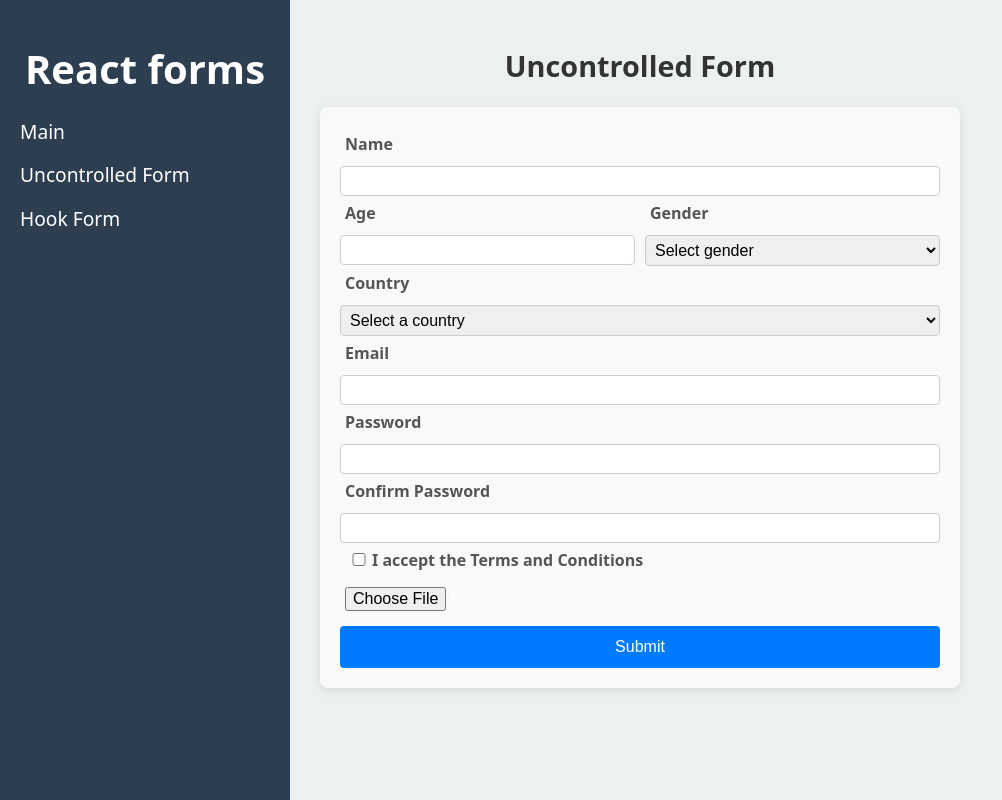
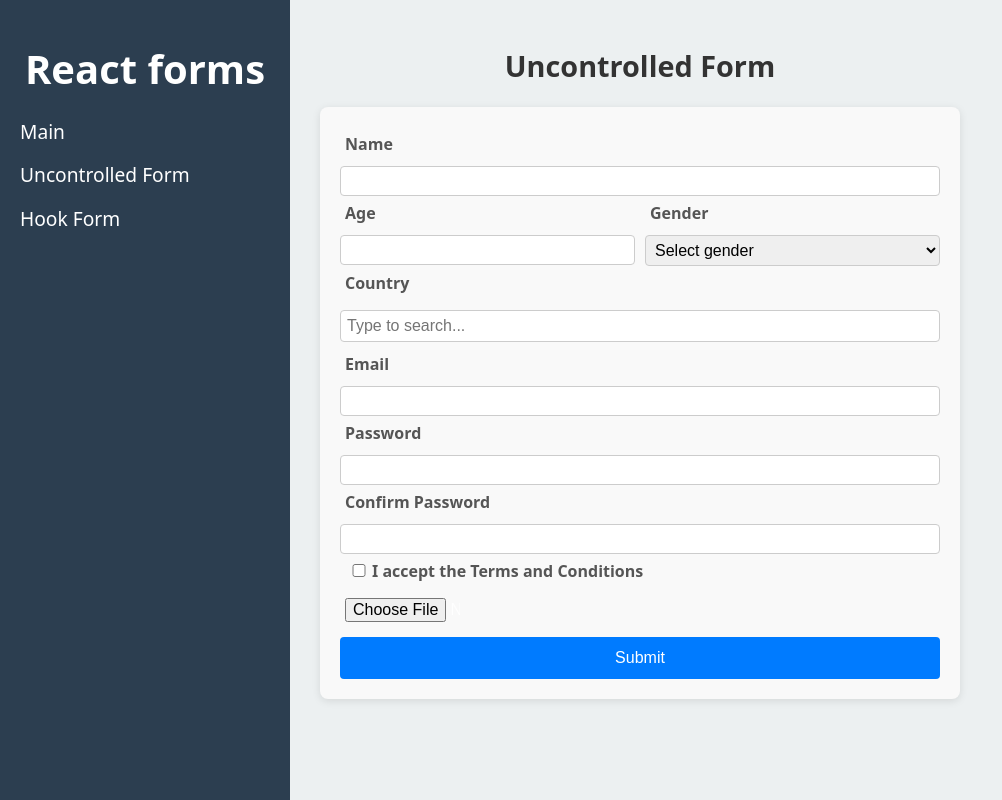
Before and after one commit to Burbuha/rs-school-react-2025, a React (Vite) app: page /uncontrolled-form in a window 1280 px wide. Shown: the whole page, without its empty margins (0-1002 px from the left). Built offline with nearby package versions, Linux system fonts and the light colour scheme.

Commit message:
feat: Add autocomplete

```diff
--- /dev/null
+++ b/src/components/Autocomplete/Autocomplete.module.css
@@ -0,0 +1,35 @@
+.container {
+  position: relative;
+  width: 100%;
+  margin: 5px auto;
+}
+
+.autocomplete {
+  width: 100%;
+  padding: 6px;
+  border: 1px solid #ccc;
+  border-radius: 4px;
+  font-size: 16px;
+}
+
+.autocompleteDropdown {
+  position: absolute;
+  width: 100%;
+  max-height: 200px;
+  background: white;
+  border: 1px solid #ccc;
+  border-radius: 8px;
+  box-shadow: 0 4px 6px rgba(0, 0, 0, 0.1);
+  margin-top: 5px;
+  overflow-y: auto;
+}
+
+.autocompleteItem {
+  padding: 10px;
+  cursor: pointer;
+  color: #242424;
+}
+
+.autocompleteItem:hover {
+  background: #f0f0f0;
+}
--- /dev/null
+++ b/src/components/Autocomplete/Autocomplete.tsx
@@ -0,0 +1,60 @@
+import { ChangeEvent, useState } from 'react';
+
+import { Country } from '../../store/countriesSlice';
+import styles from './Autocomplete.module.css';
+
+interface Props {
+  options: Country[];
+  id: string;
+  name: 'country';
+}
+
+export const Autocomplete = ({ options, name, id }: Props) => {
+  const [query, setQuery] = useState('');
+  const [filtered, setFiltered] = useState<Country[]>([]);
+
+  const handleChange = (e: ChangeEvent<HTMLInputElement>) => {
+    const value = e.target.value;
+    setQuery(value);
+    setFiltered(
+      value
+        ? options.filter((item) =>
+            item.name.toLowerCase().includes(value.toLowerCase())
+          )
+        : []
+    );
+  };
+
+  const handleSelect = (item: string) => {
+    setQuery(item);
+    setFiltered([]);
+  };
+
+  return (
+    <div className={styles.container}>
+      <input
+        type="text"
+        id={id}
+        name={name}
+        value={query}
+        onChange={handleChange}
+        placeholder="Type to search..."
+        className={styles.autocomplete}
+        autoComplete="off"
+      />
+      {filtered.length > 0 && (
+        <div className={styles.autocompleteDropdown}>
+          {filtered.map((item, index) => (
+            <div
+              key={index}
+              className={styles.autocompleteItem}
+              onClick={() => handleSelect(item.name)}
+            >
+              {item.name}
+            </div>
+          ))}
+        </div>
+      )}
+    </div>
+  );
+};
--- /dev/null
+++ b/src/components/Autocomplete/ControlAutocomplete.tsx
@@ -0,0 +1,70 @@
+import { ChangeEvent, useState } from 'react';
+import { Control, useController } from 'react-hook-form';
+import { Country } from '../../store/countriesSlice';
+import { FormState } from '../../store/store';
+import styles from './Autocomplete.module.css';
+
+interface Props {
+  options: Country[];
+  control: Control<FormState>;
+  name: 'country';
+}
+
+export const ControlAutocomplete = ({ control, name, options }: Props) => {
+  const [query, setQuery] = useState('');
+  const [filtered, setFiltered] = useState<Country[]>([]);
+
+  const {
+    field: { onChange },
+  } = useController({
+    name,
+    control,
+    defaultValue: '',
+  });
+
+  const handleChange = (e: ChangeEvent<HTMLInputElement>) => {
+    const value = e.target.value;
+    setQuery(value);
+    setFiltered(
+      value
+        ? options.filter((item) =>
+            item.name.toLowerCase().includes(value.toLowerCase())
+          )
+        : []
+    );
+    onChange(value);
+  };
+
+  const handleSelect = (option: string) => {
+    setQuery(option);
+    onChange(option);
+    setFiltered([]);
+  };
+
+  return (
+    <div className={styles.container}>
+      <input
+        type="text"
+        name={name}
+        value={query}
+        onChange={handleChange}
+        placeholder="Type to search..."
+        className={styles.autocomplete}
+        autoComplete="off"
+      />
+      {filtered.length > 0 && (
+        <div className={styles.autocompleteDropdown}>
+          {filtered.map((item, index) => (
+            <div
+              key={index}
+              className={styles.autocompleteItem}
+              onClick={() => handleSelect(item.name)}
+            >
+              {item.name}
+            </div>
+          ))}
+        </div>
+      )}
+    </div>
+  );
+};
--- a/src/components/FormFields/FormFields.tsx
+++ b/src/components/FormFields/FormFields.tsx
@@ -1,18 +1,26 @@
 import { ChangeEvent, useState } from 'react';
-import { FieldErrors, UseFormRegister } from 'react-hook-form';
+import { Control, FieldErrors, UseFormRegister } from 'react-hook-form';
 import { useSelector } from 'react-redux';
 
 import { FormState } from '../../store/store';
 import { getAllCountries } from '../../store/countriesSlice';
+import { Autocomplete } from '../Autocomplete/Autocomplete';
+import { ControlAutocomplete } from '../Autocomplete/ControlAutocomplete';
 import styles from './FormFields.module.css';
 
 interface Props {
   register?: UseFormRegister<FormState>;
   errors: FieldErrors<FormState>;
   handleImageChange: (e: ChangeEvent<HTMLInputElement>) => void;
+  control?: Control<FormState>;
 }
 
-const FormFields = ({ register, errors, handleImageChange }: Props) => {
+const FormFields = ({
+  register,
+  errors,
+  handleImageChange,
+  control,
+}: Props) => {
   const countries = useSelector(getAllCountries);
   const [fileName, setFileName] = useState<string>('');
 
@@ -69,18 +77,16 @@ const FormFields = ({ register, errors, handleImageChange }: Props) => {
 
       <div>
         <label htmlFor="country">Country</label>
-        <select
-          id="country"
-          name="country"
-          {...(register ? register('country') : [])}
-        >
-          <option value="">Select a country</option>
-          {countries.map((country) => (
-            <option key={country.code} value={country.name}>
-              {country.name}
-            </option>
-          ))}
-        </select>
+        {control ? (
+          <ControlAutocomplete
+            options={countries}
+            name="country"
+            control={control}
+          />
+        ) : (
+          <Autocomplete options={countries} id="country" name="country" />
+        )}
+
         {errors.country && <span>{errors.country.message}</span>}
       </div>
 
--- a/src/pages/HookForm/HookForm.tsx
+++ b/src/pages/HookForm/HookForm.tsx
@@ -29,6 +29,7 @@ const HookForm = () => {
     register,
     handleSubmit,
     formState: { errors, isValid },
+    control,
   } = useForm({
     resolver: yupResolver(validationSchema),
     mode: 'onChange',
@@ -53,6 +54,7 @@ const HookForm = () => {
           register={register}
           errors={errors}
           handleImageChange={handleImageChange}
+          control={control}
         />
         <button type="submit" disabled={!isValid || !imageBase64}>
           Submit
--- a/src/pages/MainPage/MainPage.tsx
+++ b/src/pages/MainPage/MainPage.tsx
@@ -18,6 +18,7 @@ const MainPage = () => {
     <div className={styles.mainPage}>
       {forms.map((form, index, arr) => (
         <div
+          key={`${form.userName}-${index}`}
           className={`${styles.formContainer} ${index === arr.length - 1 ? styles.active : ''}`}
         >
           <FormCard form={form} />
```
